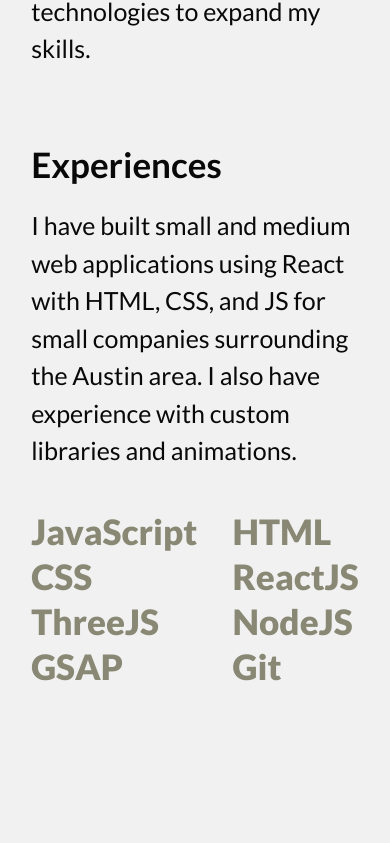
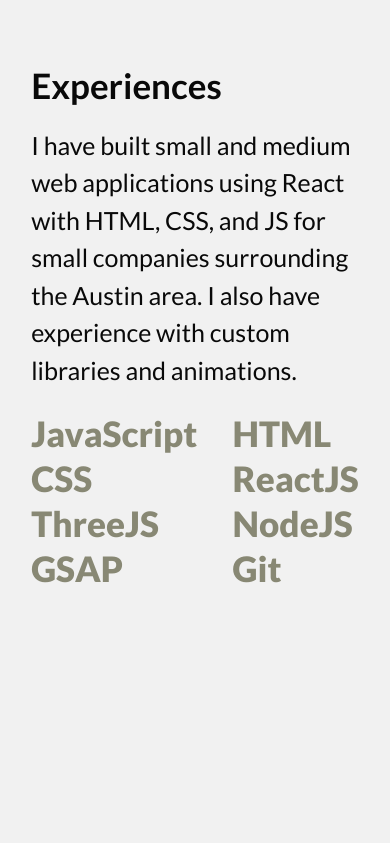
Before and after one commit to BrianMcCune/brianmccune-portfolio, a React (Vite) app: page / in a window 390 px wide. Shown: the part 3379-4222 px from the top of the page. Built offline with nearby package versions, Linux system fonts and the light colour scheme.

Commit message:
static margin changes

```diff
--- a/src/App.css
+++ b/src/App.css
@@ -280,7 +280,7 @@ h3 {
 .expertise {
   display: flex;
   flex-direction: column;
-  margin-top: 15vh;
+  margin-top: 15svh;
 }
 
 .expertise > * {
@@ -672,6 +672,14 @@ a:visited {
     justify-content: center;
   }
 
+  .expertise {
+    margin-top: 50px;
+  }
+
+  .expertise-text > .container {
+    margin: 0;
+}
+
   .expertise > * {
     margin-left: 0;
   }
@@ -708,6 +716,7 @@ a:visited {
     width: 100%;
     grid-template-columns: 3fr 1fr;
     grid-template-rows: auto;
+    margin-bottom: 50px;
   }
 
   .expertise-list > p {
@@ -754,8 +763,25 @@ a:visited {
     color: black;
   }
 
+  .container > .headline-container {
+    margin-top: 50px;
+  }
+
   .contact-headline {
     font-size: 60px;
+  }
+
+  .email {
+    margin-bottom: 20px;
+  }
+
+  .summary-container {
+    gap: 20px
+  }
+
+  .contact-expertise > p, .contact-about > p, .contact-projects > p, .contact-resume > p {
+    font-size: 15px;
+    margin-top: 10px;
   }
 
   .contact-circle {
@@ -764,4 +790,17 @@ a:visited {
     height: 450px;
     display: none;
   }
+
+  .contact-link > .container {
+    height: 25px;
+  }
+
+  .social-media-icons {
+    margin-bottom: 35px;
+  }
+
+  .copyright {
+    margin-top: 50px;
+    margin-bottom: 25px;
+  }
 }
```
